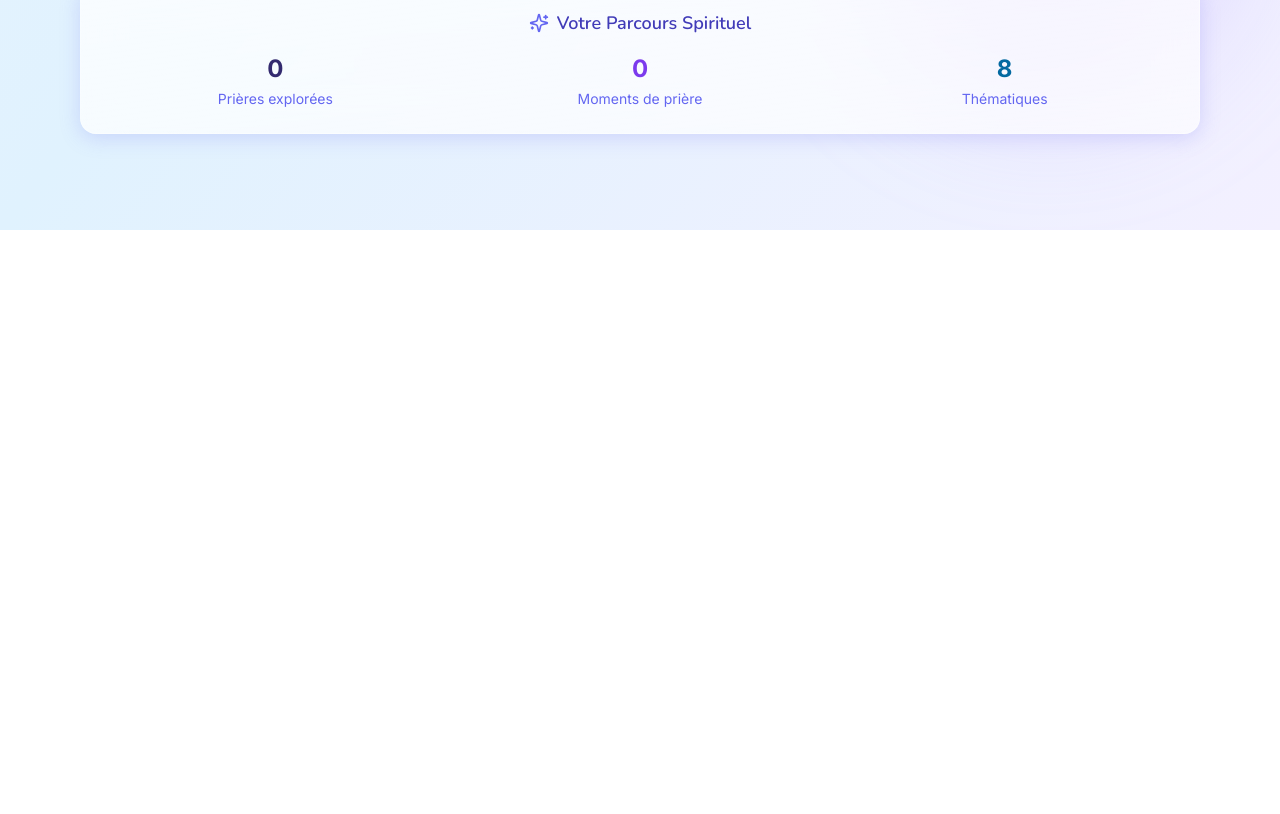
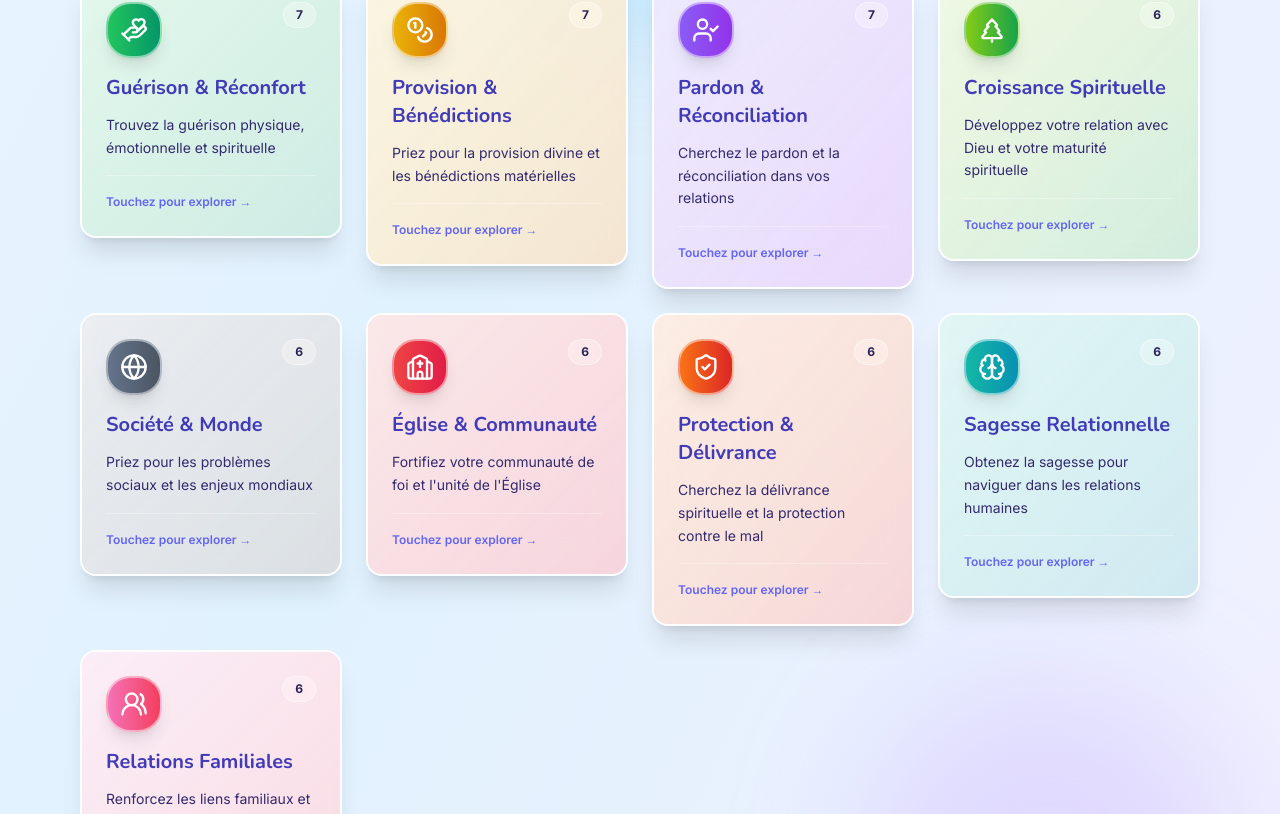
Before and after one commit to Idovic/coeur-de-priere, a React (Vite) app: page / in a window 1280 px wide. Shown: the part 1460-2274 px from the top of the page. Before the commit the page ends 1690 px from the top, so only its background shows below. Built offline with nearby package versions, Linux system fonts and the light colour scheme.

Commit message:
Implement themes and navigation
Add missing themes to `themes.ts`, create icons/gradients, and ensure all 110 prayers are accessible through the UI.

```diff
--- a/src/data/themes.ts
+++ b/src/data/themes.ts
@@ -1,5 +1,5 @@
 
-import { Heart, Home, Lightbulb, Users, Shield, Gift, Compass, Star } from 'lucide-react';
+import { Heart, Home, Lightbulb, Users, Shield, Gift, Compass, Star, HandHeart, Coins, UserCheck, TreePine, Globe, Church, ShieldCheck, Brain, UsersRound } from 'lucide-react';
 
 export interface ThemeData {
   id: string;
@@ -74,5 +74,77 @@ export const themes: ThemeData[] = [
     icon: Home,
     gradient: 'bg-gradient-to-br from-cyan-500 to-blue-600',
     category: 'paix'
+  },
+  {
+    id: 'healing-comfort',
+    title: 'Guérison & Réconfort',
+    description: 'Trouvez la guérison physique, émotionnelle et spirituelle',
+    icon: HandHeart,
+    gradient: 'bg-gradient-to-br from-green-500 to-emerald-600',
+    category: 'healing-comfort'
+  },
+  {
+    id: 'provision-blessing',
+    title: 'Provision & Bénédictions',
+    description: 'Priez pour la provision divine et les bénédictions matérielles',
+    icon: Coins,
+    gradient: 'bg-gradient-to-br from-yellow-500 to-amber-600',
+    category: 'provision-blessing'
+  },
+  {
+    id: 'pardon',
+    title: 'Pardon & Réconciliation',
+    description: 'Cherchez le pardon et la réconciliation dans vos relations',
+    icon: UserCheck,
+    gradient: 'bg-gradient-to-br from-violet-500 to-purple-600',
+    category: 'pardon'
+  },
+  {
+    id: 'spiritual-growth',
+    title: 'Croissance Spirituelle',
+    description: 'Développez votre relation avec Dieu et votre maturité spirituelle',
+    icon: TreePine,
+    gradient: 'bg-gradient-to-br from-lime-500 to-green-600',
+    category: 'spiritual-growth'
+  },
+  {
+    id: 'societal-global',
+    title: 'Société & Monde',
+    description: 'Priez pour les problèmes sociaux et les enjeux mondiaux',
+    icon: Globe,
+    gradient: 'bg-gradient-to-br from-slate-500 to-gray-600',
+    category: 'societal-global'
+  },
+  {
+    id: 'church-community',
+    title: 'Église & Communauté',
+    description: 'Fortifiez votre communauté de foi et l\'unité de l\'Église',
+    icon: Church,
+    gradient: 'bg-gradient-to-br from-red-500 to-rose-600',
+    category: 'church-community'
+  },
+  {
+    id: 'protection-deliverance',
+    title: 'Protection & Délivrance',
+    description: 'Cherchez la délivrance spirituelle et la protection contre le mal',
+    icon: ShieldCheck,
+    gradient: 'bg-gradient-to-br from-orange-500 to-red-600',
+    category: 'protection-deliverance'
+  },
+  {
+    id: 'wisdom-guidance',
+    title: 'Sagesse Relationnelle',
+    description: 'Obtenez la sagesse pour naviguer dans les relations humaines',
+    icon: Brain,
+    gradient: 'bg-gradient-to-br from-teal-500 to-cyan-600',
+    category: 'wisdom-guidance'
+  },
+  {
+    id: 'family-relationship',
+    title: 'Relations Familiales',
+    description: 'Renforcez les liens familiaux et résolvez les conflits',
+    icon: UsersRound,
+    gradient: 'bg-gradient-to-br from-pink-400 to-rose-500',
+    category: 'family-relationship'
   }
 ];
```
